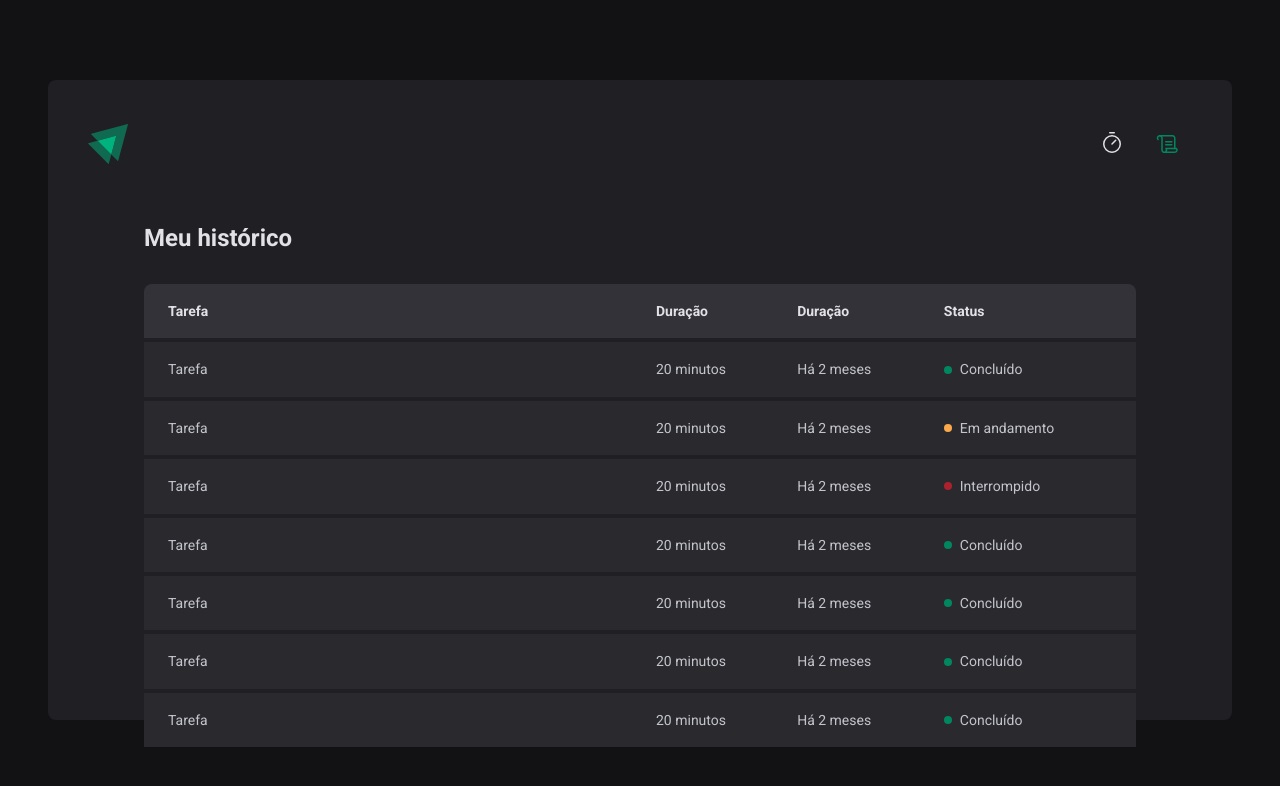
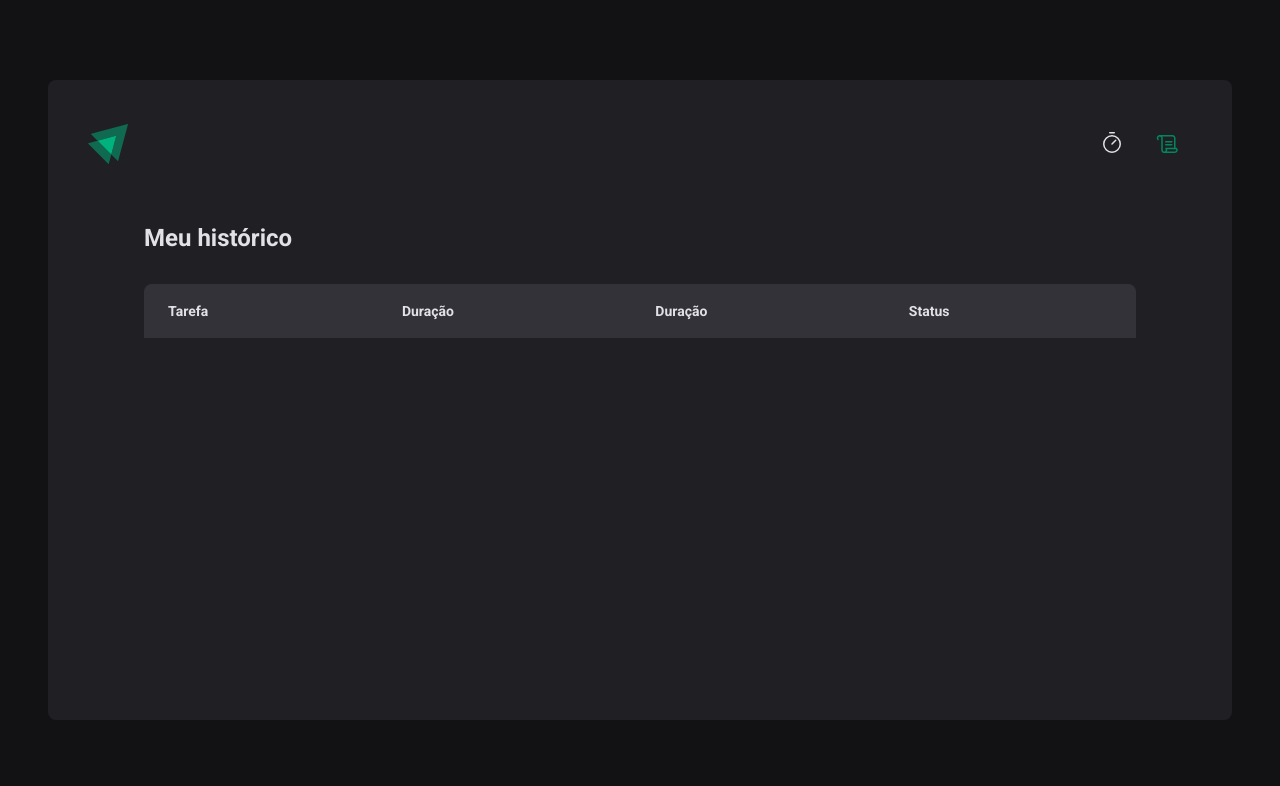
Before and after one commit to siquara/ignite-timer, a React (Vite) app: page /history in a window 1280 px wide. Shown: the top 786 px of the page. Built offline with nearby package versions, Linux system fonts and the light colour scheme.

Commit message:
Feat [Finzalização Contexto]

```diff
--- a/src/contexts/CyclesContext.tsx
+++ b/src/contexts/CyclesContext.tsx
@@ -46,7 +46,6 @@
     setCycles((state) => [...state, newCycle]);
     setActiveCycleId(newCycle.id);
     setAmountSecondsPassed(0);
-    //reset();
   }
 
   function interruptCurrentCycle() {
--- a/src/pages/History/History.tsx
+++ b/src/pages/History/History.tsx
@@ -2,8 +2,11 @@
 import { CyclesContext } from "../../contexts/CyclesContext";
 import { HistoryContainer, HistoryList, Status } from "./styles";
 
+import { formatDistanceToNow } from "date-fns";
+import { ptBR } from "date-fns/locale/pt-BR";
+
 export function History() {
-  const {cycles} = useContext(CyclesContext);
+  const { cycles } = useContext(CyclesContext);
   return (
     <HistoryContainer>
       <h1>Meu histórico</h1>
@@ -19,62 +22,24 @@
             </tr>
           </thead>
           <tbody>
-            <tr>
-              <td>Tarefa</td>
-              <td>20 minutos</td>
-              <td>Há 2 meses</td>
-              <td>
-                <Status statuscolor="green">Concluído</Status>
-              </td>
-            </tr>
-            <tr>
-              <td>Tarefa</td>
-              <td>20 minutos</td>
-              <td>Há 2 meses</td>
-              <td>
-                <Status statuscolor="yellow">Em andamento</Status>
-              </td>
-            </tr>
-            <tr>
-              <td>Tarefa</td>
-              <td>20 minutos</td>
-              <td>Há 2 meses</td>
-              <td>
-                <Status statuscolor="red">Interrompido</Status>
-              </td>
-            </tr>
-            <tr>
-              <td>Tarefa</td>
-              <td>20 minutos</td>
-              <td>Há 2 meses</td>
-              <td>
-                <Status statuscolor="green">Concluído</Status>
-              </td>
-            </tr>
-            <tr>
-              <td>Tarefa</td>
-              <td>20 minutos</td>
-              <td>Há 2 meses</td>
-              <td>
-                <Status statuscolor="green">Concluído</Status>
-              </td>
-            </tr>
-            <tr>
-              <td>Tarefa</td>
-              <td>20 minutos</td>
-              <td>Há 2 meses</td>
-              <td>
-                <Status statuscolor="green">Concluído</Status>
-              </td>
-            </tr>
-            <tr>
-              <td>Tarefa</td>
-              <td>20 minutos</td>
-              <td>Há 2 meses</td>
-              <td>
-                <Status statuscolor="green">Concluído</Status>
-              </td>
-            </tr>
+            {cycles.map((cycle) => (
+              <tr key={cycle.id}>
+                <td>{cycle.task}</td>
+                <td>{cycle.minutesAmount} minutos</td>
+                <td>
+                  {formatDistanceToNow(cycle.startDate, { addSuffix: true, locale: ptBR })}
+                </td>
+                <td>
+                  {cycle.interruptedDate ? (
+                    <Status statuscolor="red">Interrompido</Status>
+                  ) : cycle.finishedDate ? (
+                    <Status statuscolor="green">Concluído</Status>
+                  ) : (
+                    <Status statuscolor="yellow">Em andamento</Status>
+                  )}
+                </td>
+              </tr>
+            ))}
           </tbody>
         </table>
       </HistoryList>
--- a/src/pages/Home/Home.tsx
+++ b/src/pages/Home/Home.tsx
@@ -29,9 +29,13 @@
   const task = watch("task");
   const isSubmitButtonDisabled = !task;
 
+  function handleCreateNewCycle(data: NewCycleFormData) {
+    createNewCycle(data);
+    reset();
+  }
   return (
     <HomeContainer>
-      <form onSubmit={handleSubmit(createNewCycle)} action="">
+      <form onSubmit={handleSubmit(handleCreateNewCycle)} action="">
         <FormProvider {...newCycleForm}>
           <NewCycleForm />
         </FormProvider>
```
